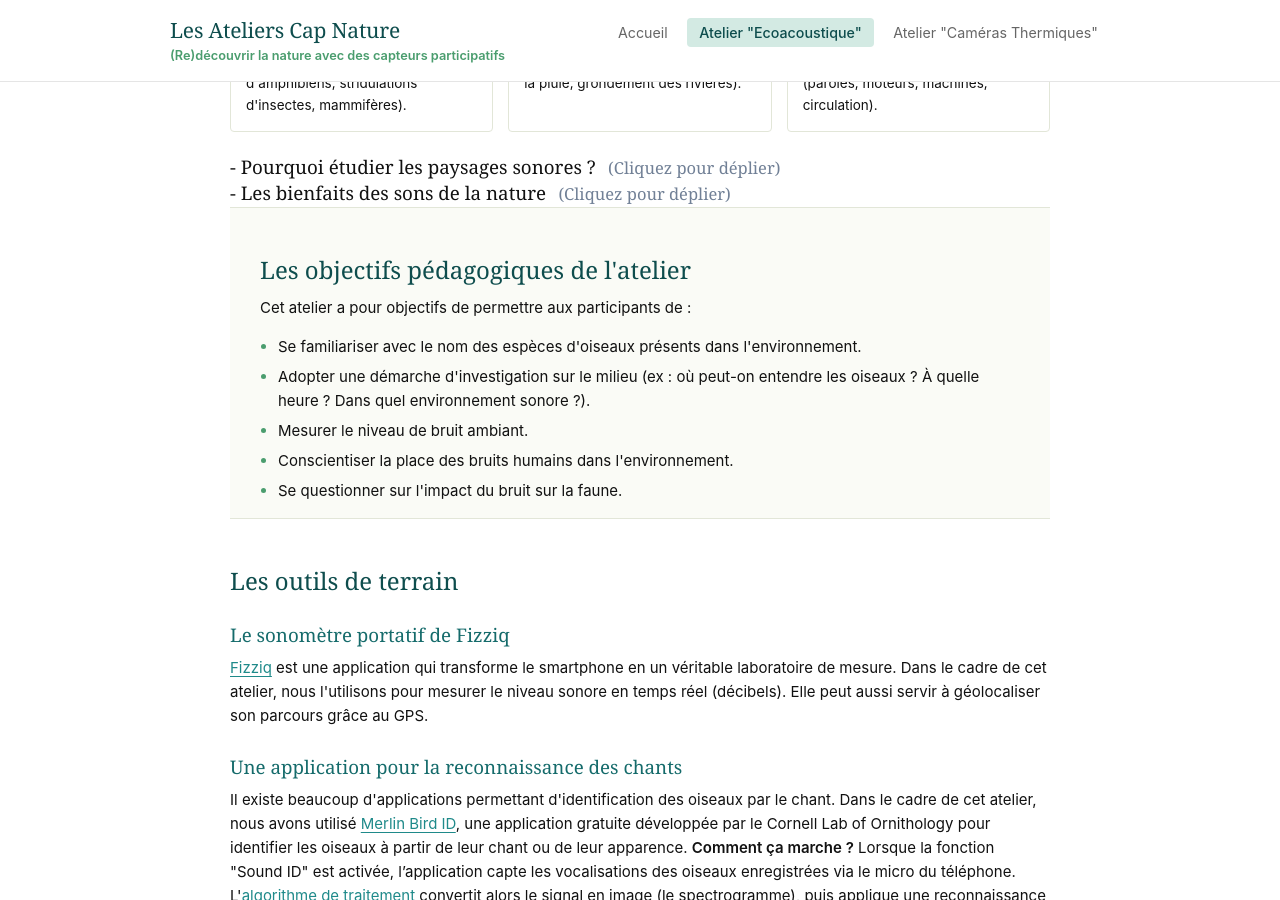
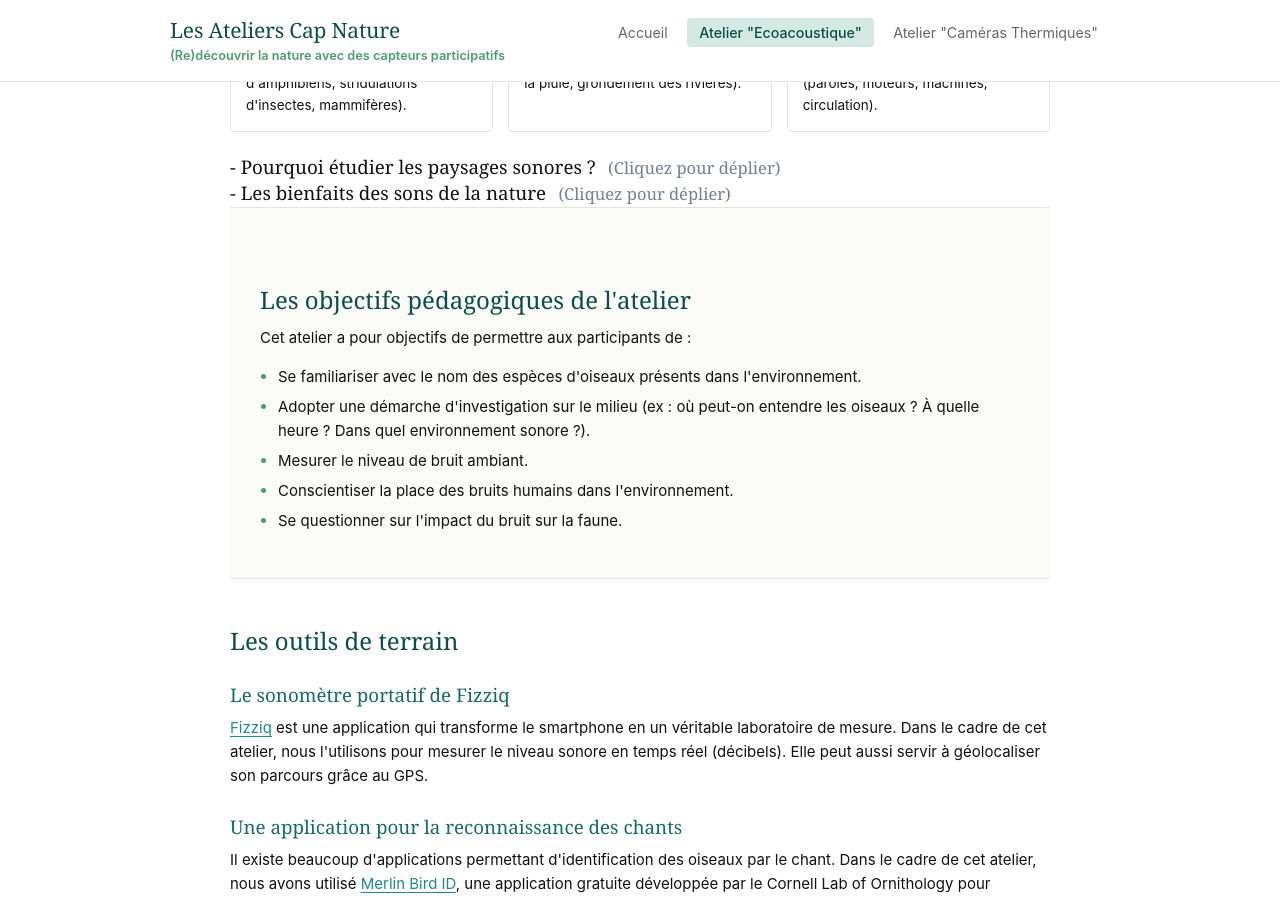
Before and after one commit to marieleapouliquen/wiki-cap-nature, a Jekyll site: the page built from _pages/module-oiseaux/index.md, in a window 1280 px wide and 900 px high, scrolled down 634 px. Built offline with Jekyll 4.4.1, drawn with Linux system fonts in a browser that asks for light colours.

Commit message:
Update index.md

```diff
--- a/_pages/module-oiseaux/index.md
+++ b/_pages/module-oiseaux/index.md
@@ -6,7 +6,8 @@ title: "À l'écoute des oiseaux et du paysage sonore"
 
 <main class="content">
 
-  <section class="content" style="padding-bottom: 0;">
+
+<section class="content" style="padding-bottom: 0;">
     <h1>{{ page.title }}</h1>
 
     <div style="display: grid; grid-template-columns: repeat(auto-fit, minmax(280px, 1fr)); gap: 2.5rem; align-items: start; margin-top: 2rem;">
@@ -47,6 +48,7 @@ title: "À l'écoute des oiseaux et du paysage sonore"
       </div>
     </div>
   </section>
+
 
 <details id="interet" class="content" style="outline: none; transition: all 0.2s ease;">
 
@@ -178,7 +180,7 @@ title: "À l'écoute des oiseaux et du paysage sonore"
     </div> </details>
 
 
-  <section id="objectifs" class="section-full-bleed" style="background-color: #fafbf6; border-top: 0.2px solid #e2e6d8; border-bottom: 0.2px solid #e2e6d8; padding: 0rem 0; margin: 0; overflow: hidden;">
+<section id="objectifs" class="section-full-bleed" style="background-color: #fafbf6; border-top: 0.2px solid #e2e6d8; border-bottom: 0.2px solid #e2e6d8; padding: 2rem 0; margin: 0;">
     <div class="container">
       <div class="page-content" style="padding-top: 0; padding-bottom: 0;">
 
@@ -194,9 +196,9 @@ title: "À l'écoute des oiseaux et du paysage sonore"
 
       </div>
     </div>
-  </section>
+</section>
 
-  <section id="outils" class="content">
+<section id="outils" class="content">
     <h2>Les outils de terrain</h2>
 
     <h3>Le sonomètre portatif de Fizziq</h3>
@@ -241,9 +243,9 @@ title: "À l'écoute des oiseaux et du paysage sonore"
         <span class="download-title">Télécharger la fiche d'observation terrain (PDF)</span>
       </a>
     </div>
-  </section>
+</section>
 
-  <section id="deroulement" class="content">
+<section id="deroulement" class="content">
     <h2>Avant l'atelier</h2>
     <ul>
       <li>Préparer une brève mise en contexte (quelques ressources sont mises à disposition en bas de la page).</li>
@@ -285,9 +287,10 @@ title: "À l'écoute des oiseaux et du paysage sonore"
       <img src="{{ '/assets/img/atelier-retours.jpg' | relative_url }}" alt="Ressenti des participants après l'exploration" class="page-banner-img">
       <figcaption class="page-banner-credit">© Marie-Léa Pouliquen</figcaption>
     </figure>
-  </section>
+</section>
 
-  <section id="ressources" class="section-full-bleed" style="background-color: #F7F4E9; border-top: 0.2px solid #e2e6d8; border-bottom: 0.2px solid #e2e6d8; padding: 0rem 0; margin: 0; overflow: hidden;">
+
+<section id="ressources" class="section-full-bleed" style="background-color: #F7F4E9; border-top: 0.2px solid #e2e6d8; border-bottom: 0.2px solid #e2e6d8; padding: 2rem 0; margin: 0; overflow: hidden">
     <div class="container">
       <div class="page-content" style="padding-top: 0; padding-bottom: 0;">
 
@@ -318,6 +321,6 @@ title: "À l'écoute des oiseaux et du paysage sonore"
 
       </div>
     </div>
-  </section>
+</section>
 
 </main>
```
